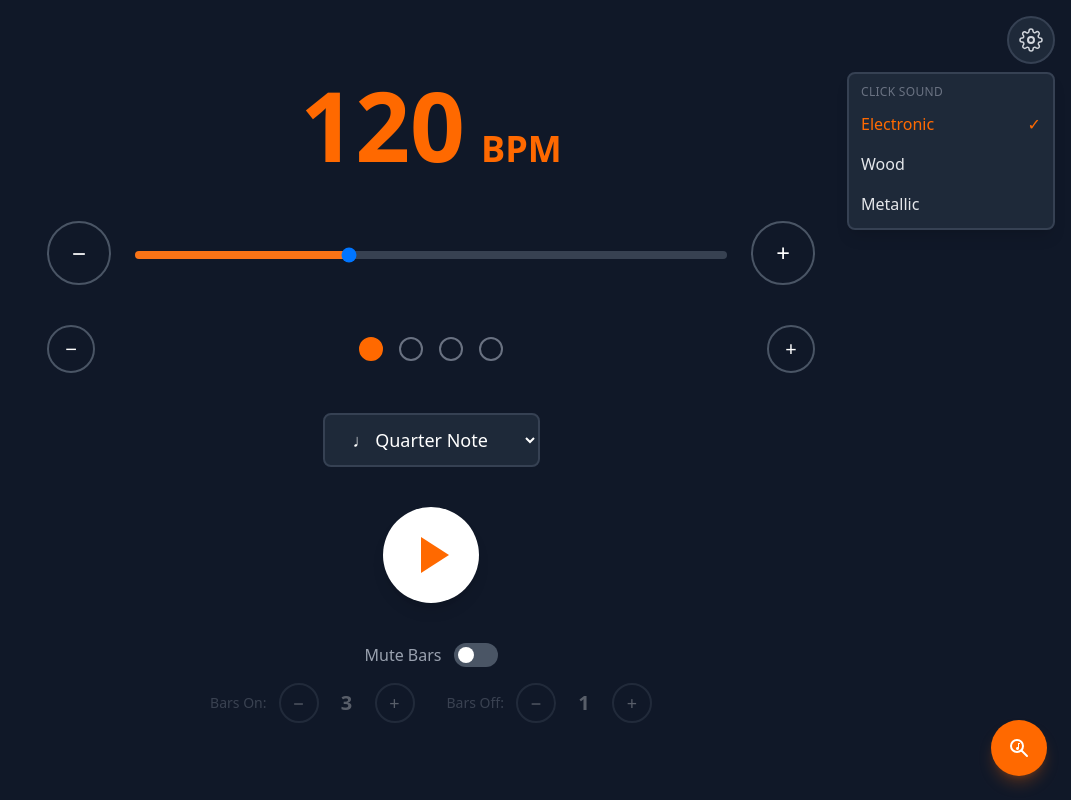
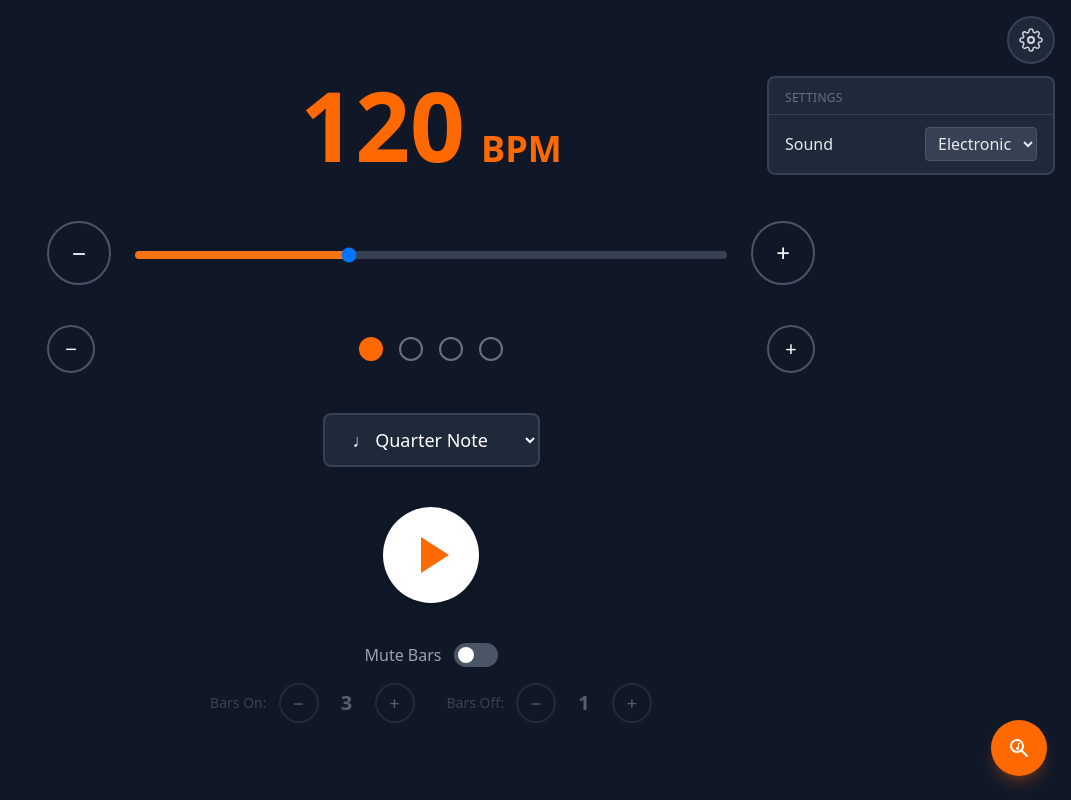
Before and after one commit to michaski/mute-bars-web-metronome, a React (Vite) app: page / in a window 1280 px wide. Both pictures are taken after a click on the button 1240 px from the left and 40 px from the top of the page. Shown: the whole page, without its empty margins (209-1280 px from the left). Built offline with nearby package versions, Linux system fonts and the light colour scheme.

Commit message:
settings menu as bottom card

```diff
--- a/src/components/Settings/SettingsOption.tsx
+++ /dev/null
@@ -1,21 +0,0 @@
-interface SettingsOptionProps {
-  label: string;
-  selected: boolean;
-  onClick: () => void;
-}
-
-export default function SettingsOption({ label, selected, onClick }: SettingsOptionProps) {
-  return (
-    <button
-      role="menuitemradio"
-      aria-checked={selected}
-      onClick={onClick}
-      className={`w-full flex items-center justify-between px-3 py-2 text-left text-sm sm:text-base hover:bg-gray-700 transition-colors cursor-pointer ${
-        selected ? 'text-orange-500' : 'text-gray-200'
-      }`}
-    >
-      {label}
-      {selected && <span aria-hidden="true">✓</span>}
-    </button>
-  );
-}
--- a/src/components/Settings/SettingsPopover.tsx
+++ b/src/components/Settings/SettingsPopover.tsx
@@ -1,5 +1,6 @@
 import { useEffect, useRef, useState } from 'react';
 import type { ReactNode } from 'react';
+import { useBottomSheet } from '../../hooks/useBottomSheet.js';
 
 interface SettingsPopoverProps {
   children: ReactNode;
@@ -8,12 +9,17 @@ interface SettingsPopoverProps {
 export default function SettingsPopover({ children }: SettingsPopoverProps) {
   const [isOpen, setIsOpen] = useState(false);
   const containerRef = useRef<HTMLDivElement>(null);
+  const close = () => setIsOpen(false);
+  const { sheetRef, isVisible, sheetStyle, backdropStyle, dragHandlers } = useBottomSheet(isOpen, close);
 
   useEffect(() => {
     if (!isOpen) return;
 
     const handlePointerDown = (event: MouseEvent) => {
-      if (containerRef.current && !containerRef.current.contains(event.target as Node)) {
+      const target = event.target as Node;
+      const insideContainer = containerRef.current?.contains(target);
+      const insideSheet = sheetRef.current?.contains(target);
+      if (!insideContainer && !insideSheet) {
         setIsOpen(false);
       }
     };
@@ -27,9 +33,10 @@ export default function SettingsPopover({ children }: SettingsPopoverProps) {
       document.removeEventListener('mousedown', handlePointerDown);
       document.removeEventListener('keydown', handleKeyDown);
     };
-  }, [isOpen]);
+  }, [isOpen, sheetRef]);
 
   return (
+    <>
       <div ref={containerRef} className="fixed top-4 right-4 z-40">
         <button
           onClick={() => setIsOpen(prev => !prev)}
@@ -54,15 +61,49 @@ export default function SettingsPopover({ children }: SettingsPopoverProps) {
           </svg>
         </button>
 
+        {/* Desktop/tablet dropdown */}
         {isOpen && (
           <div
             role="menu"
             aria-label="Settings"
-          className="absolute right-0 top-full mt-2 w-52 bg-gray-800 border-2 border-gray-700 rounded-lg shadow-lg divide-y divide-gray-700 overflow-hidden"
+            className="hidden sm:block absolute right-0 top-full mt-3 w-72 bg-gray-800 border-2 border-gray-700 rounded-lg shadow-lg overflow-hidden"
           >
-          {children}
+            <div className="px-4 pt-3 pb-2 text-xs uppercase tracking-wide text-gray-500 border-b border-gray-700">
+              Settings
+            </div>
+            <div className="divide-y divide-gray-700">{children}</div>
           </div>
         )}
       </div>
+
+      {/* Mobile bottom sheet */}
+      {isVisible && (
+        <div className="sm:hidden fixed inset-0 z-50">
+          <div
+            className="absolute inset-0 bg-black/60"
+            style={backdropStyle}
+            onClick={close}
+          />
+          <div
+            ref={sheetRef}
+            className="absolute bottom-0 left-0 right-0 bg-gray-800 rounded-t-2xl max-h-[75vh] flex flex-col"
+            style={sheetStyle}
+            role="menu"
+            aria-label="Settings"
+          >
+            <div
+              className="flex justify-center pt-3 pb-2 cursor-grab active:cursor-grabbing"
+              {...dragHandlers}
+            >
+              <div className="w-10 h-1 bg-gray-600 rounded-full" />
+            </div>
+            <div className="px-4 pb-2 text-xs uppercase tracking-wide text-gray-500 border-b border-gray-700">
+              Settings
+            </div>
+            <div className="divide-y divide-gray-700 overflow-y-auto">{children}</div>
+          </div>
+        </div>
+      )}
+    </>
   );
 }
--- /dev/null
+++ b/src/components/Settings/SettingsRow.tsx
@@ -0,0 +1,15 @@
+import type { ReactNode } from 'react';
+
+interface SettingsRowProps {
+  label: string;
+  children: ReactNode;
+}
+
+export default function SettingsRow({ label, children }: SettingsRowProps) {
+  return (
+    <div className="flex items-center justify-between gap-4 px-4 py-3">
+      <span className="text-sm sm:text-base text-gray-200">{label}</span>
+      {children}
+    </div>
+  );
+}
--- a/src/components/Settings/SettingsSection.tsx
+++ /dev/null
@@ -1,17 +0,0 @@
-import type { ReactNode } from 'react';
-
-interface SettingsSectionProps {
-  title: string;
-  children: ReactNode;
-}
-
-export default function SettingsSection({ title, children }: SettingsSectionProps) {
-  return (
-    <div className="py-1">
-      <div className="px-3 pt-1.5 pb-1 text-xs uppercase tracking-wide text-gray-500">
-        {title}
-      </div>
-      {children}
-    </div>
-  );
-}
--- a/src/components/Settings/SoundPackSetting.tsx
+++ b/src/components/Settings/SoundPackSetting.tsx
@@ -1,19 +1,21 @@
 import type { SoundPackSettingProps } from '../../types';
 import { SOUND_PACKS_LIST } from '../../utils/constants.js';
-import SettingsSection from './SettingsSection.js';
-import SettingsOption from './SettingsOption.js';
+import SettingsRow from './SettingsRow.js';
 
 export default function SoundPackSetting({ soundPack, onSoundPackChange }: SoundPackSettingProps) {
   return (
-    <SettingsSection title="Click Sound">
-      {SOUND_PACKS_LIST.map(option => (
-        <SettingsOption
-          key={option.value}
-          label={option.label}
-          selected={option.value === soundPack}
-          onClick={() => onSoundPackChange(option.value)}
-        />
-      ))}
-    </SettingsSection>
+    <SettingsRow label="Sound">
+      <select
+        value={soundPack}
+        onChange={event => onSoundPackChange(event.target.value as typeof soundPack)}
+        className="bg-gray-700 text-gray-200 text-sm sm:text-base rounded px-2 py-1 border border-gray-600 hover:border-gray-500 focus:outline-none focus:border-orange-500 cursor-pointer"
+      >
+        {SOUND_PACKS_LIST.map(option => (
+          <option key={option.value} value={option.value}>
+            {option.label}
+          </option>
+        ))}
+      </select>
+    </SettingsRow>
   );
 }
```
Lines whose indentation alone changed are shown as unchanged.
